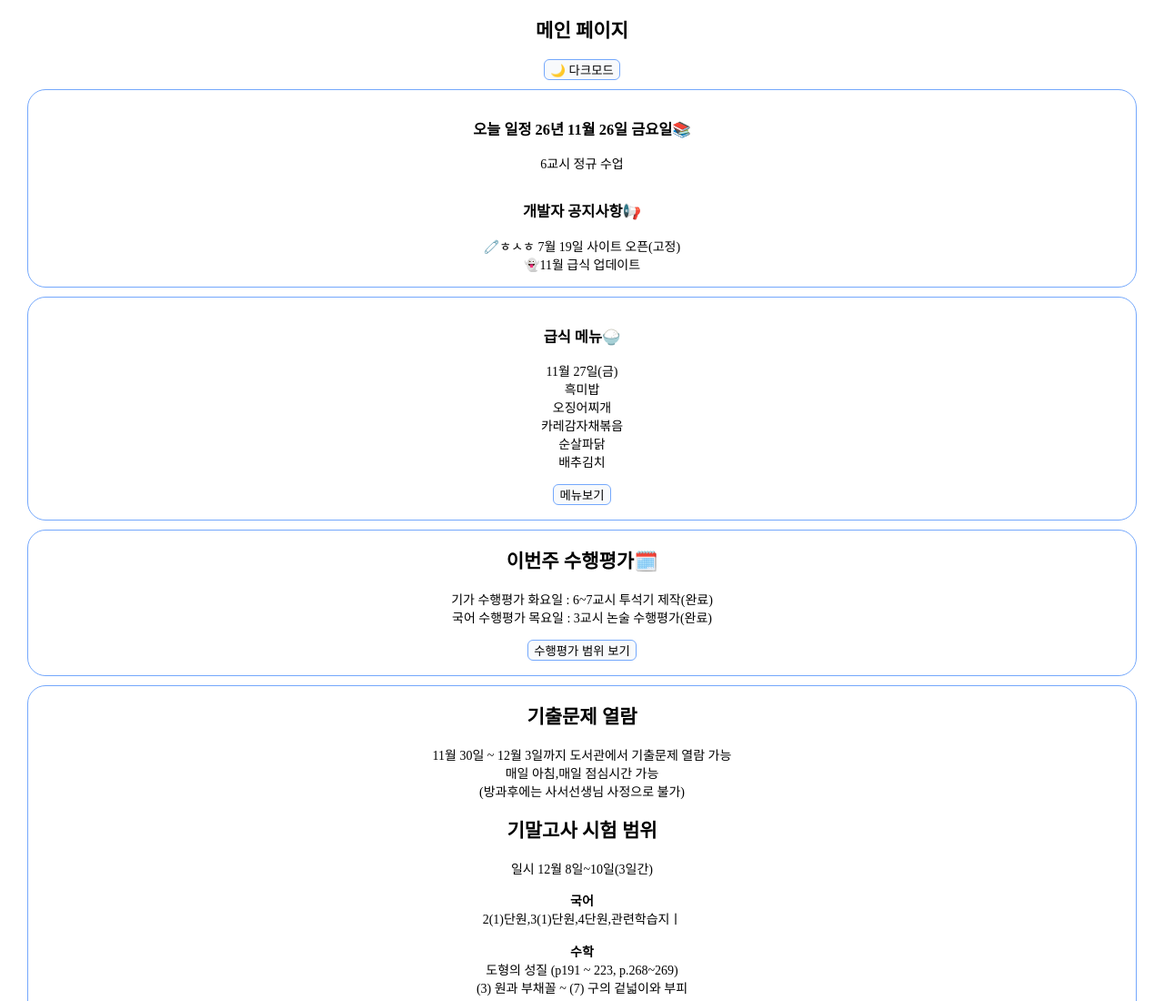
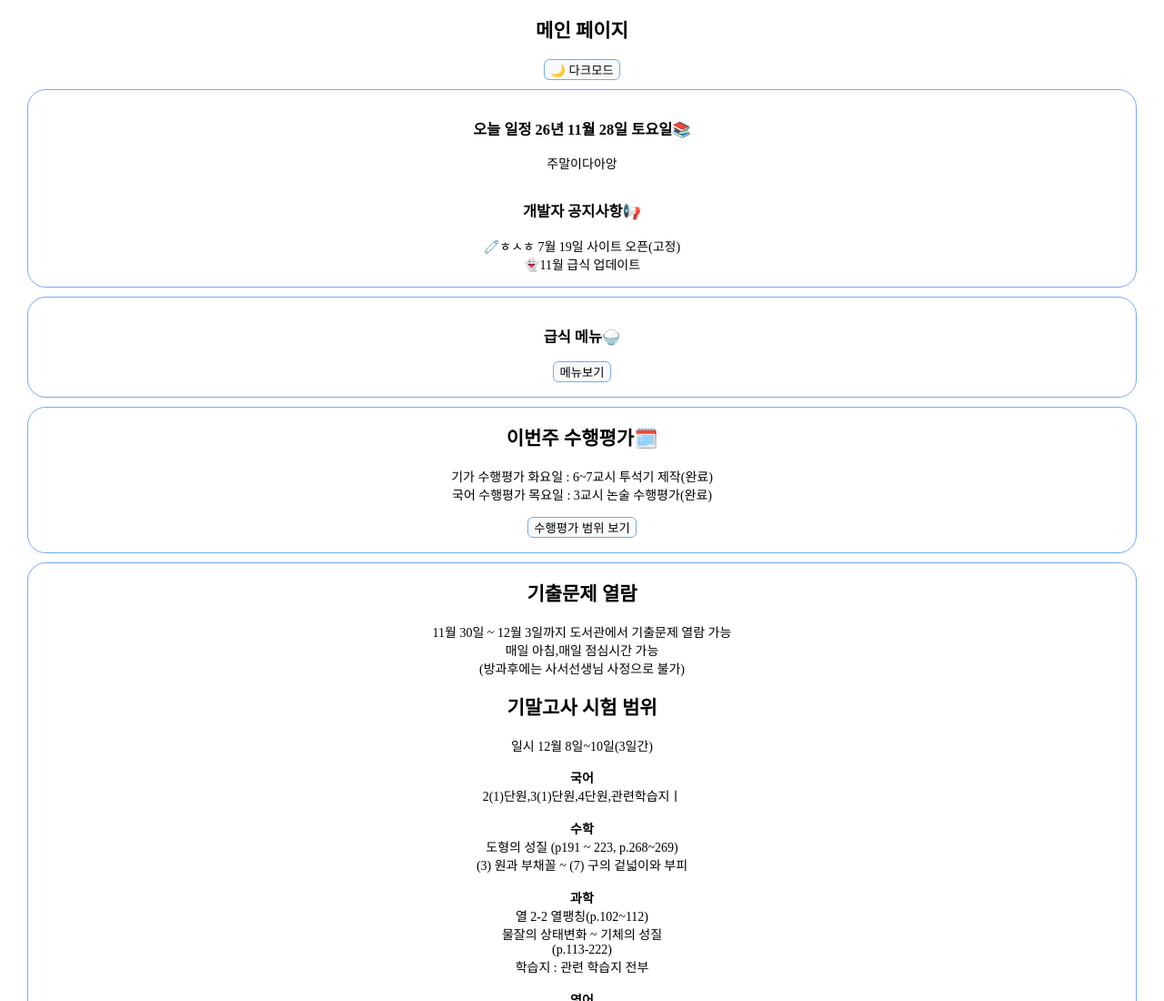
Before and after one commit to gagbyeolj-blip/StudyHub, a plain HTML site: page index.html in a window 1280 px wide. Shown: the top 1100 px of the page at 91% size. Drawn offline with Linux system fonts and the light colour scheme.

Commit message:
1128
Updated schedule date and changed class description.

```diff
--- a/index.html
+++ b/index.html
@@ -12,9 +12,9 @@
             <button id="theme-btn">🌙 다크모드</button>
         </div>
         <div class="card">
-            <h3>오늘 일정 26년 11월 26일 금요일📚</h3>
+            <h3>오늘 일정 26년 11월 28일 토요일📚</h3>
             <p>
-                6교시 정규 수업
+                주말이다아앙
             </p>
             <h3>개발자 공지사항📢</h3>
             <p>
@@ -24,14 +24,14 @@
         </div>
          <div class="card">
             <h3>급식 메뉴🍚</h3>
-            <p>
+            <!-- <p>
             11월 27일(금)<br>
             흑미밥<br>
             오징어찌개<br>
             카레감자채볶음<br>
             순살파닭<br>
             배추김치
-           </p>
+           </p> -->
             <a href="menu.html"><button>메뉴보기</button></a>
             <br>
             <br>
```
